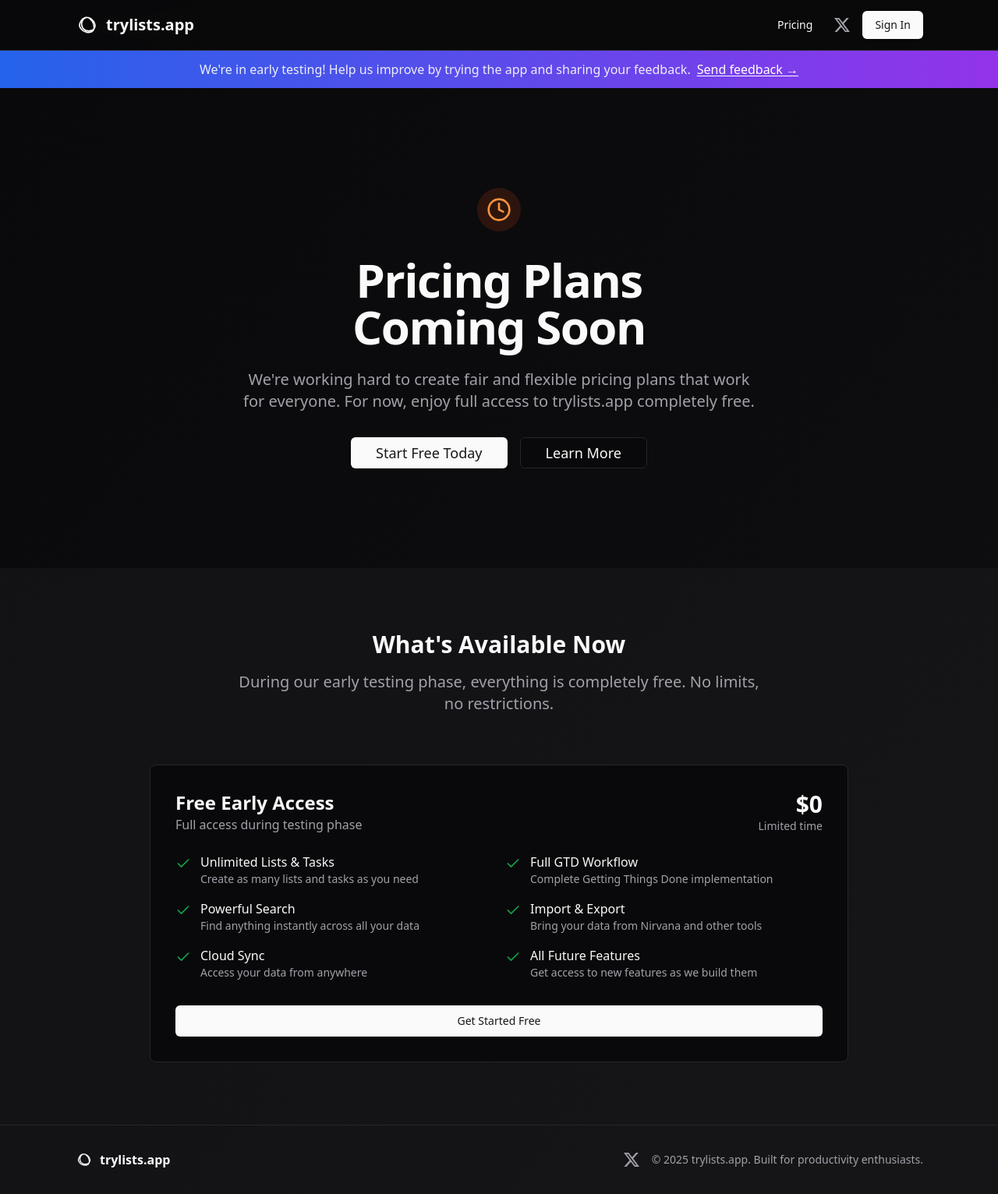
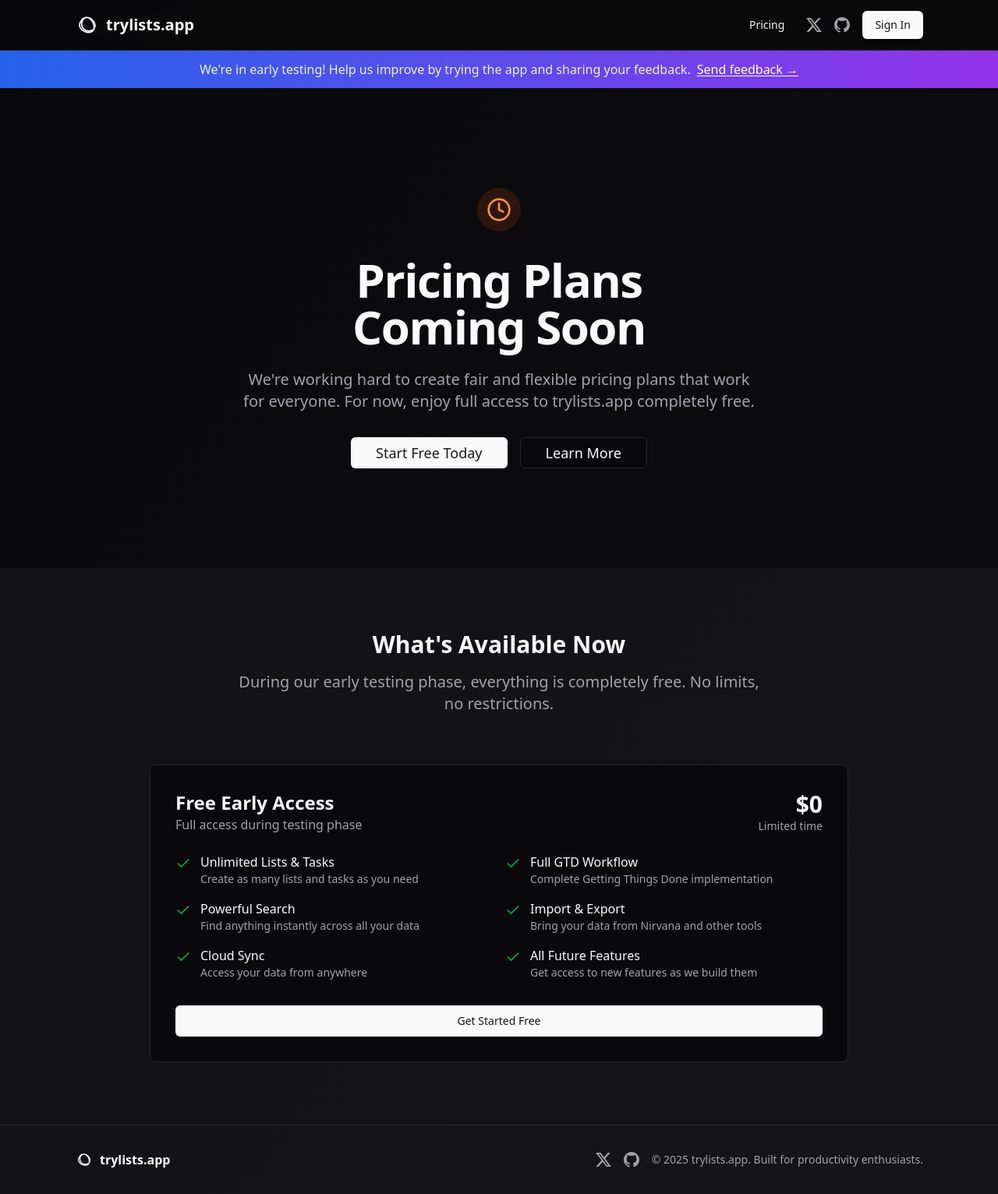
Before and after one commit to PabloDinella/lists, a React (Vite) app: page /pricing in a window 1280 px wide. Shown: the whole page at 78% size. Built offline with nearby package versions, Linux system fonts and the light colour scheme; no server answers.

Commit message:
feat: add GitHub link to header and footer for improved accessibility

```diff
--- a/src/site/site-layout.tsx
+++ b/src/site/site-layout.tsx
@@ -53,6 +53,23 @@
                 >
                   <title>X</title>
                   <path d="M18.901 1.153h3.68l-8.04 9.19L24 22.846h-7.406l-5.8-7.584-6.638 7.584H.474l8.6-9.83L0 1.154h7.594l5.243 6.932ZM17.61 20.644h2.039L6.486 3.24H4.298Z" />
+                </svg>
+              </a>
+              <a
+                href="https://github.com/pablodinella/lists/"
+                target="_blank"
+                rel="noopener noreferrer"
+                className="hidden md:block text-muted-foreground transition-colors hover:text-foreground"
+                aria-label="View on GitHub"
+              >
+                <svg
+                  role="img"
+                  viewBox="0 0 24 24"
+                  xmlns="http://www.w3.org/2000/svg"
+                  className="h-5 w-5 fill-current"
+                >
+                  <title>GitHub</title>
+                  <path d="M12 0C5.37 0 0 5.37 0 12c0 5.3 3.438 9.8 8.205 11.387.6.113.82-.263.82-.582 0-.288-.012-1.243-.017-2.252-3.338.726-4.042-1.61-4.042-1.61-.546-1.387-1.333-1.756-1.333-1.756-1.09-.745.083-.729.083-.729 1.205.085 1.84 1.237 1.84 1.237 1.07 1.834 2.807 1.304 3.492.997.108-.775.418-1.305.762-1.606-2.665-.304-5.466-1.332-5.466-5.931 0-1.31.468-2.381 1.236-3.221-.124-.303-.535-1.523.117-3.176 0 0 1.008-.322 3.3 1.23a11.5 11.5 0 0 1 3.003-.404c1.02.005 2.047.138 3.003.404 2.291-1.552 3.297-1.23 3.297-1.23.653 1.653.242 2.873.118 3.176.77.84 1.235 1.911 1.235 3.221 0 4.61-2.803 5.625-5.475 5.921.43.372.823 1.102.823 2.222 0 1.606-.015 2.898-.015 3.293 0 .322.218.699.825.58C20.565 21.796 24 17.297 24 12c0-6.63-5.37-12-12-12z" />
                 </svg>
               </a>
               <Button
@@ -114,6 +131,24 @@
                   </svg>
                   Follow on X
                 </a>
+                 <a
+                   href="https://github.com/pablodinella/lists/"
+                   target="_blank"
+                   rel="noopener noreferrer"
+                   className="flex items-center gap-3 px-4 py-2 text-sm font-medium transition-colors hover:bg-accent hover:text-accent-foreground"
+                   onClick={() => setIsMobileMenuOpen(false)}
+                 >
+                   <svg
+                     role="img"
+                     viewBox="0 0 24 24"
+                     xmlns="http://www.w3.org/2000/svg"
+                     className="h-4 w-4 fill-current"
+                   >
+                     <title>GitHub</title>
+                     <path d="M12 0C5.37 0 0 5.37 0 12c0 5.3 3.438 9.8 8.205 11.387.6.113.82-.263.82-.582 0-.288-.012-1.243-.017-2.252-3.338.726-4.042-1.61-4.042-1.61-.546-1.387-1.333-1.756-1.333-1.756-1.09-.745.083-.729.083-.729 1.205.085 1.84 1.237 1.84 1.237 1.07 1.834 2.807 1.304 3.492.997.108-.775.418-1.305.762-1.606-2.665-.304-5.466-1.332-5.466-5.931 0-1.31.468-2.381 1.236-3.221-.124-.303-.535-1.523.117-3.176 0 0 1.008-.322 3.3 1.23a11.5 11.5 0 0 1 3.003-.404c1.02.005 2.047.138 3.003.404 2.291-1.552 3.297-1.23 3.297-1.23.653 1.653.242 2.873.118 3.176.77.84 1.235 1.911 1.235 3.221 0 4.61-2.803 5.625-5.475 5.921.43.372.823 1.102.823 2.222 0 1.606-.015 2.898-.015 3.293 0 .322.218.699.825.58C20.565 21.796 24 17.297 24 12c0-6.63-5.37-12-12-12z" />
+                   </svg>
+                   View on GitHub
+                 </a>
                 <a
                   href="https://trylistsapp.featurebase.app/"
                   target="_blank"
@@ -164,6 +199,23 @@
                   <path d="M18.901 1.153h3.68l-8.04 9.19L24 22.846h-7.406l-5.8-7.584-6.638 7.584H.474l8.6-9.83L0 1.154h7.594l5.243 6.932ZM17.61 20.644h2.039L6.486 3.24H4.298Z" />
                 </svg>
               </a>
+               <a
+                 href="https://github.com/pablodinella/lists/"
+                 target="_blank"
+                 rel="noopener noreferrer"
+                 className="text-muted-foreground transition-colors hover:text-foreground"
+                 aria-label="View on GitHub"
+               >
+                 <svg
+                   role="img"
+                   viewBox="0 0 24 24"
+                   xmlns="http://www.w3.org/2000/svg"
+                   className="h-5 w-5 fill-current"
+                 >
+                   <title>GitHub</title>
+                   <path d="M12 0C5.37 0 0 5.37 0 12c0 5.3 3.438 9.8 8.205 11.387.6.113.82-.263.82-.582 0-.288-.012-1.243-.017-2.252-3.338.726-4.042-1.61-4.042-1.61-.546-1.387-1.333-1.756-1.333-1.756-1.09-.745.083-.729.083-.729 1.205.085 1.84 1.237 1.84 1.237 1.07 1.834 2.807 1.304 3.492.997.108-.775.418-1.305.762-1.606-2.665-.304-5.466-1.332-5.466-5.931 0-1.31.468-2.381 1.236-3.221-.124-.303-.535-1.523.117-3.176 0 0 1.008-.322 3.3 1.23a11.5 11.5 0 0 1 3.003-.404c1.02.005 2.047.138 3.003.404 2.291-1.552 3.297-1.23 3.297-1.23.653 1.653.242 2.873.118 3.176.77.84 1.235 1.911 1.235 3.221 0 4.61-2.803 5.625-5.475 5.921.43.372.823 1.102.823 2.222 0 1.606-.015 2.898-.015 3.293 0 .322.218.699.825.58C20.565 21.796 24 17.297 24 12c0-6.63-5.37-12-12-12z" />
+                 </svg>
+               </a>
               <p className="text-center text-sm text-muted-foreground sm:text-left">
                 © 2025 trylists.app. Built for productivity enthusiasts.
               </p>
```
